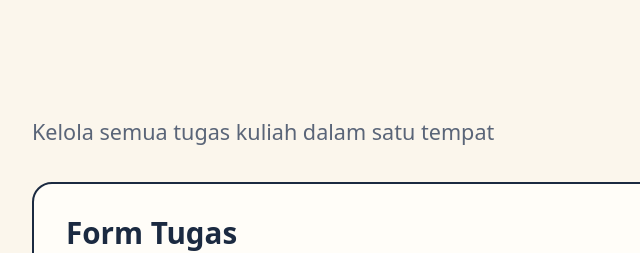
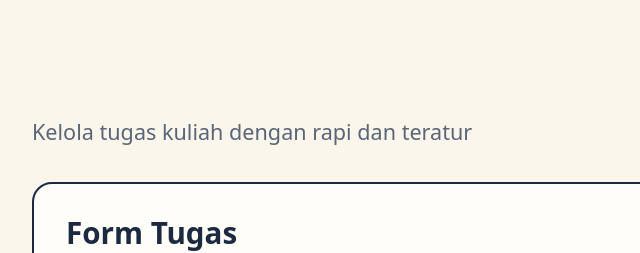
Before and after one commit to GhifarDEvSec/WEB-6, a website built with Vite: page index.html in a window 1280 px wide. Shown: the top 253 px of the page, 152-792 px from the left. Built offline with nearby package versions, Linux system fonts and the light colour scheme.

Commit message:
docs: ubah subjudul dari branch fitur

```diff
--- a/index.html
+++ b/index.html
@@ -11,7 +11,7 @@
     <div class="page">
       <header class="app-header">
         <h1 id="app-title">Daftar Tugas Kuliah</h1>
-        <p class="subtitle">Kelola semua tugas kuliah dalam satu tempat</p>
+        <p class="subtitle">Kelola tugas kuliah dengan rapi dan teratur</p>
       </header>
 
       <main class="app-main">
```
